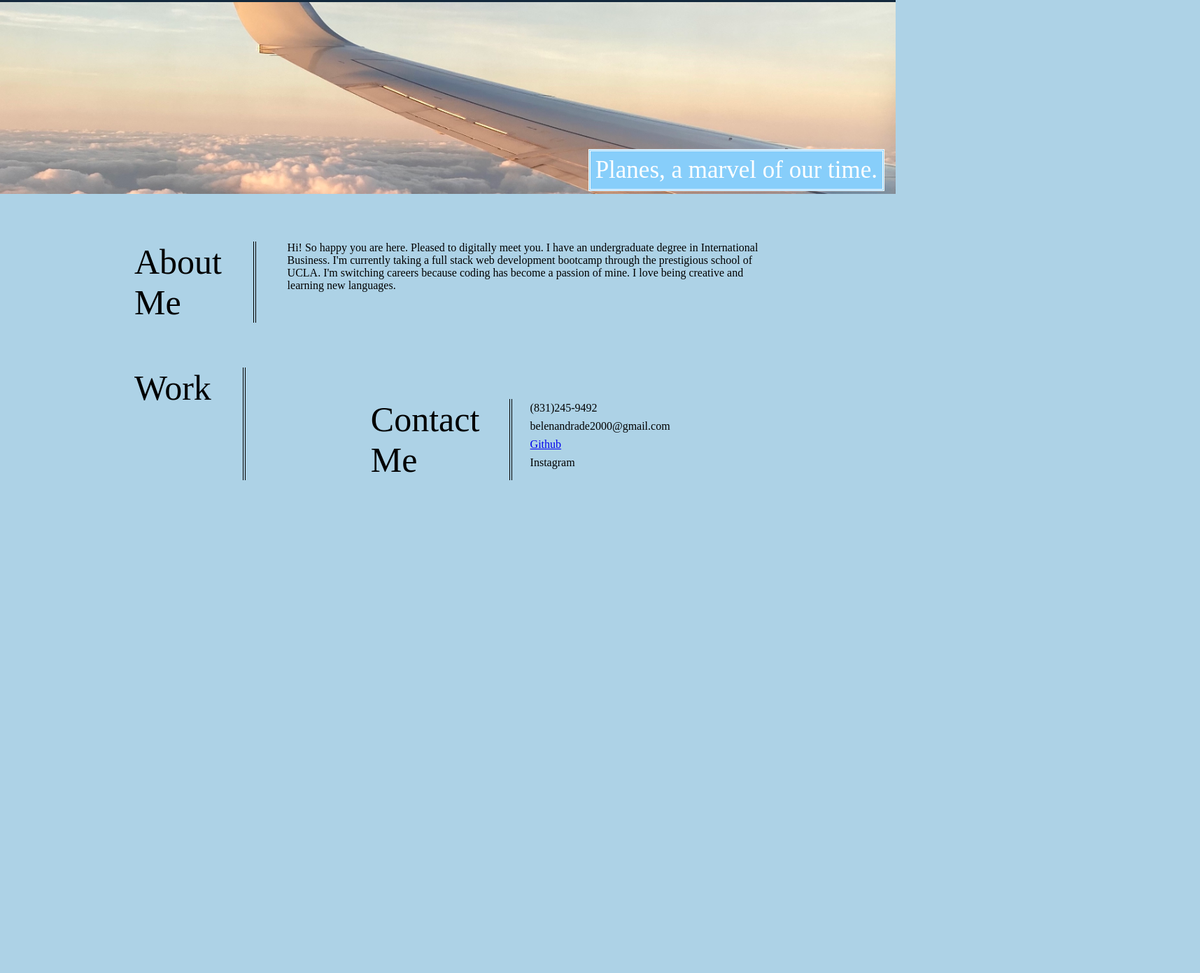
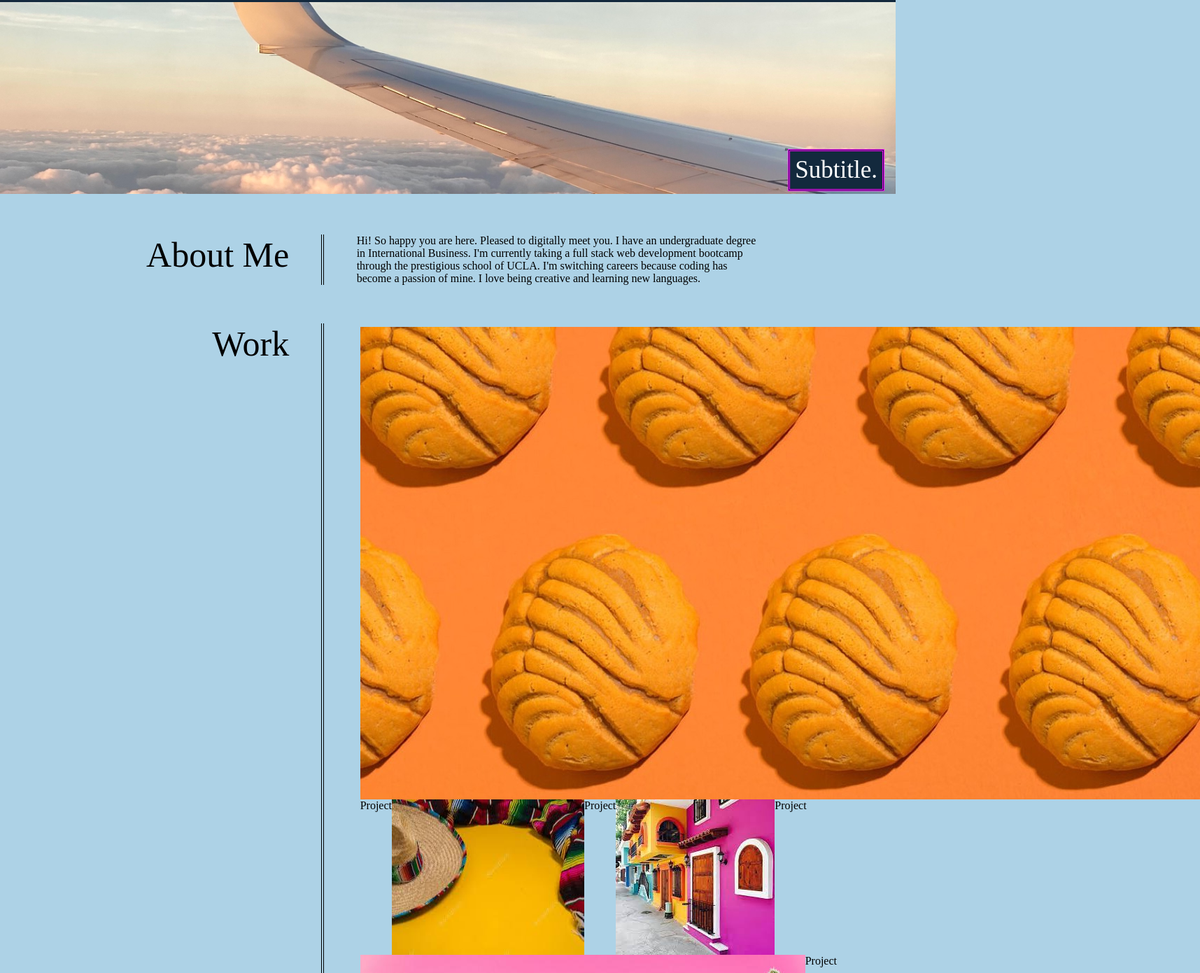
Before and after one commit to belenandrade2000/interviews-profile, a plain HTML site: page index.html in a window 1280 px wide. Shown: the part 90-1480 px from the top of the page at 70% size, 1715 px wide, since content can reach past the window. Before the commit the page ends 800 px from the top, so only its background shows below. Drawn offline with Linux system fonts and the light colour scheme.

Commit message:
added images to html

```diff
--- a/index.html
+++ b/index.html
@@ -22,9 +22,9 @@
 
     <div class="container">
         <img class= "plane" src="./plane.jpeg" alt="Plane wing with clouds in background"/>
-        <div class="bottom-right"> Planes, a marvel of our time.</div>
+        <div class="bottom-right"> Subtitle.</div>
     </div>
-
+<main>
     <section class="me">
         <div class="about-me">
             <span> About</span>
@@ -40,14 +40,31 @@
         <div class="about-me">
             <span> Work</span>
         </div>
+        <section class="main-images">
+        <img src="./conchas.jpeg" alt=""/>
+        <div class="bottom-left"> Project</div>
+
+        <img class="papel-picado" src="./zarape.jpeg" alt="">
+        <div class="bottom-left"> Project</div>
+
+        <img class="papel-picado" src="./houses.jpeg" alt="">
+        <div class="bottom-left"> Project</div>
+
+        <img class="papel-picado" src="./nopales.jpeg" alt="">
+        <div class="bottom-left"> Project</div>
+
+        <img class="papel-picado" src="./chilis.jpeg" alt="">
+        <div class="bottom-left"> Project</div>
+    </section>
+    </section>
 
     <section class="me">
         <div class="about-me">
             <span> Contact</span>
             <span> Me</span>
         </div>
-        <div>
-        <ul class="contact-info">
+        <div class="contact-info">
+            <ul>
             <li> <a> (831)245-9492</a></li>
             <li> <a>belenandrade2000@gmail.com</a></li>
             <li> <a href="https://github.com/belenandrade2000" >Github</a></li>
@@ -55,7 +72,7 @@
         </ul>
     </div>
     </section>
-
+</main>
 
 </body>
 </html>
--- a/style.css
+++ b/style.css
@@ -49,29 +49,68 @@ header {
     bottom: 8px;
     right: 16px;
     font-size: 35px;
-    background-color: lightskyblue;
+    background-color: #13293d;
     padding: 7px;
-    border: 3px double white;
+    border: 3px double fuchsia;
     text-shadow: 10%;
+}
+main {
+    max-width: 85%;
 }
 .me {
     display: flex;
     flex-direction: row;
-    justify-content: center;
+justify-content: space-between;
     padding-left: 15%;
-    padding-right: 15%;
+   /* padding-right: 15%;*/
     margin-top: 5%;
+    margin-bottom: 5%;
 }
 .about-me {
     font-size: 50px;
     border-right: 4px double black;
     padding-right: 5%;
     margin-right: 5%;
+    text-align: right;
+    min-width: 250px;
+}
+.contact-info {
+    flex: 0 0 75% ;
 }
 
-.contact-info li {
+.contact-info ul {
     display: flex;
     flex-direction: row;
     justify-content: space-between;
-    padding: 2%;
+    list-style-type: none;
+    text-decoration: underline;
+    min-width: 250px;
 }
+a:visited {
+    color: black;
+}
+
+.main-images {
+    display: flex;
+    flex-wrap: wrap;
+    margin: 5px;
+
+
+}
+.conchas {
+    width: 750px;
+    position: relative;
+  text-align: center;
+}
+
+.bottom-left {
+    /*position: relative;
+    bottom: 8px;
+    left: 16px;
+    font-size: 35px;
+    justify-content: flex-start;
+    align-items: flex-end;
+    position: absolute; */
+  bottom: 8px;
+  left: 16px;
+}
```
Also changed, not shown: chilis.jpeg (added), conchas.jpeg (added), houses.jpeg (added), nopales.jpeg (added), zarape.jpeg (added).
